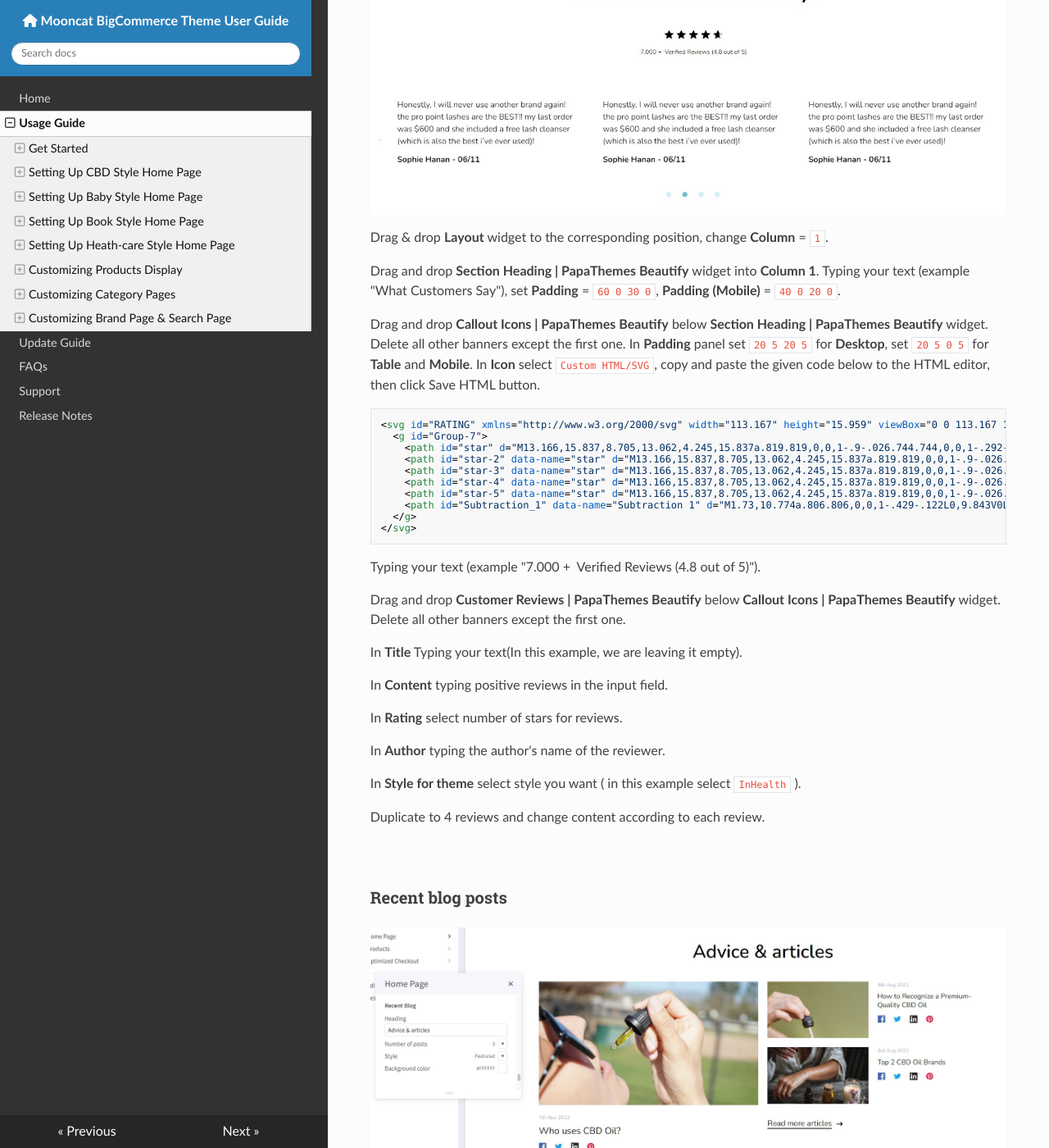
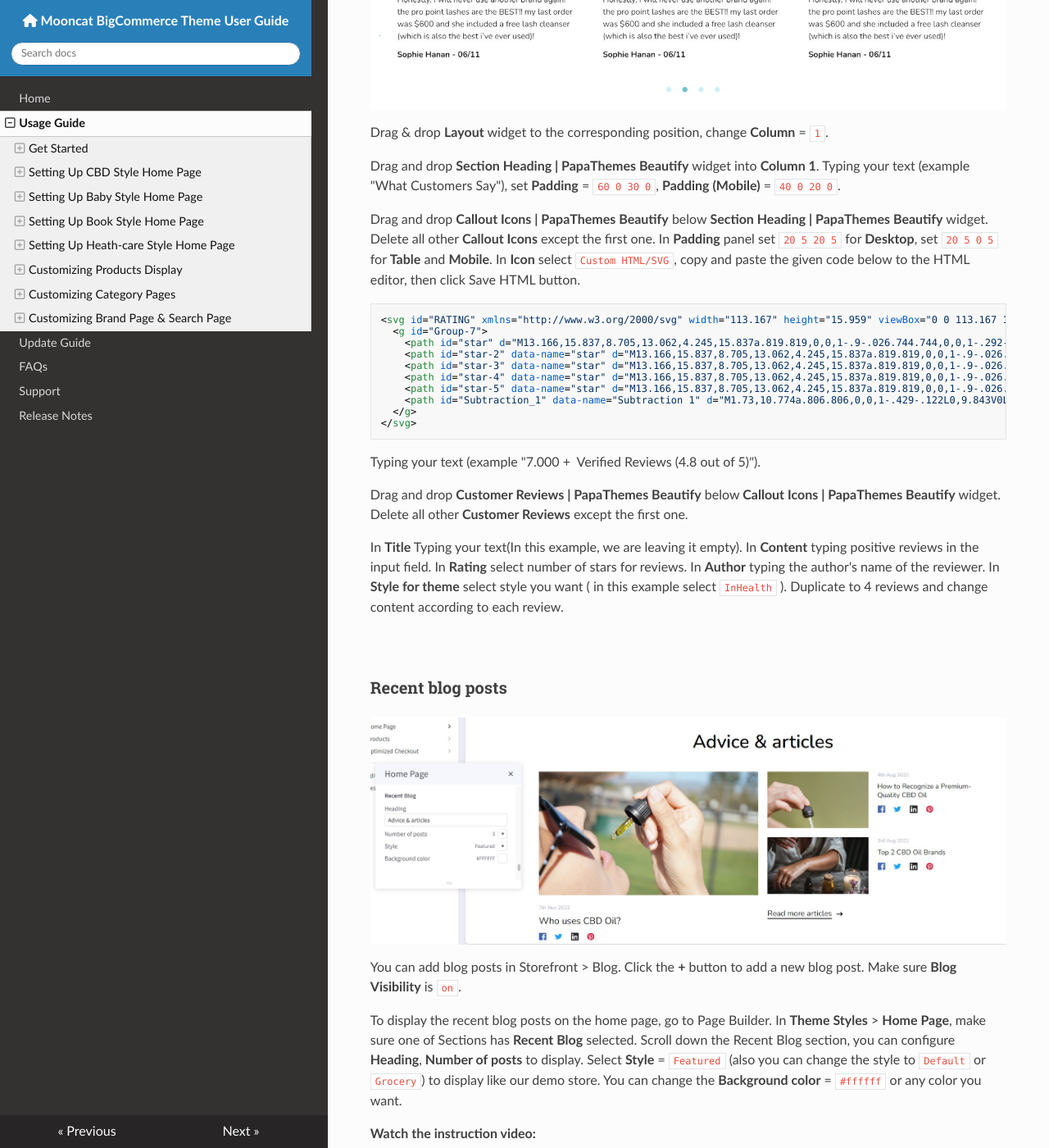
Before and after one commit to allcommerce/bc-inhealth-docs, an MkDocs documentation site: the page built from docs/usage.md, in a window 1280 px wide and 1400 px high, scrolled down 27331 px. Shown: the whole window at 82% size. Built offline with MkDocs 1.6.1, drawn with Linux system fonts in a browser that asks for light colours; nearby versions of some CDN libraries; some of the changed text lies outside the part shown.

Commit message:
update docs CBD

````diff
--- a/docs/usage.md
+++ b/docs/usage.md
@@ -408,21 +408,11 @@
 
 ![Banner](img/banner.png)
 
-To create **Banner**:
-
-Drag & drop **Layout** widget to the corresponding position, change **Column** = `1`.
-
-Select **Column 1**, set **Padding** = `0 0 0 0`.
+To create **Banner**, Drag & drop **Layout** widget to the corresponding position, change **Column** = `1`. Select **Column 1**, set **Padding** = `0 0 0 0`.
 
 Drag & drop **Flex Banners | PapaThemes Beautify** widget into **Colum 1**. Delete all other banners except the first one.
 
-Upload your image, set **Image width** = `1920px`, **Image height** = `711px`.
-
-In **Content**, hide **Heading text** if your image has text.
-
-In **General** > **Padding**, set `0` for all values.
-
-In **General**, unchecked **Display banners in container div**.
+Upload your image, set **Image width** = `1920px`, **Image height** = `711px`. In **Content**, hide **Heading text** if your image has text. In **General** > **Padding**, set `0` for all values. In **General**, unchecked **Display banners in container div**.
 
 **Watch the instruction video:**
 
@@ -459,7 +449,7 @@
 
 Drag and drop **Section Heading | PapaThemes Beautify** widget into **Column 1**. Typing your text (example "What Customers Say"), set **Padding** = `60 0 30 0`, **Padding (Mobile)** = `40 0 20 0`.
 
-Drag and drop **Callout Icons | PapaThemes Beautify** below **Section Heading | PapaThemes Beautify** widget. Delete all other banners except the first one.
+Drag and drop **Callout Icons | PapaThemes Beautify** below **Section Heading | PapaThemes Beautify** widget. Delete all other **Callout Icons** except the first one.
 In **Padding** panel set `20 5 20 5` for **Desktop**, set `20 5 0 5` for **Table** and **Mobile**. In **Icon** select `Custom HTML/SVG`, copy and paste the given code below to the HTML editor, then click Save HTML button.
 
 ```html
@@ -477,19 +467,9 @@
 
  Typing your text (example "7.000 +  Verified Reviews (4.8 out of 5)").
 
- Drag and drop **Customer Reviews | PapaThemes Beautify** below **Callout Icons | PapaThemes Beautify** widget. Delete all other banners except the first one.
+ Drag and drop **Customer Reviews | PapaThemes Beautify** below **Callout Icons | PapaThemes Beautify** widget. Delete all other **Customer Reviews** except the first one.
 
- In **Title**  Typing your text(In this example, we are leaving it empty).
-
- In **Content** typing positive reviews in the input field.
-
- In **Rating** select number of stars for reviews.
-
- In **Author** typing the author's name of the reviewer.
-
- In **Style for theme** select style  you want ( in this example select `InHealth` ).
-
- Duplicate to 4 reviews and change content according to each review.
+ In **Title**  Typing your text(In this example, we are leaving it empty). In **Content** typing positive reviews in the input field. In **Rating** select number of stars for reviews. In **Author** typing the author's name of the reviewer. In **Style for theme** select style  you want ( in this example select `InHealth` ). Duplicate to 4 reviews and change content according to each review.
 
 
 ### Recent blog posts
````
